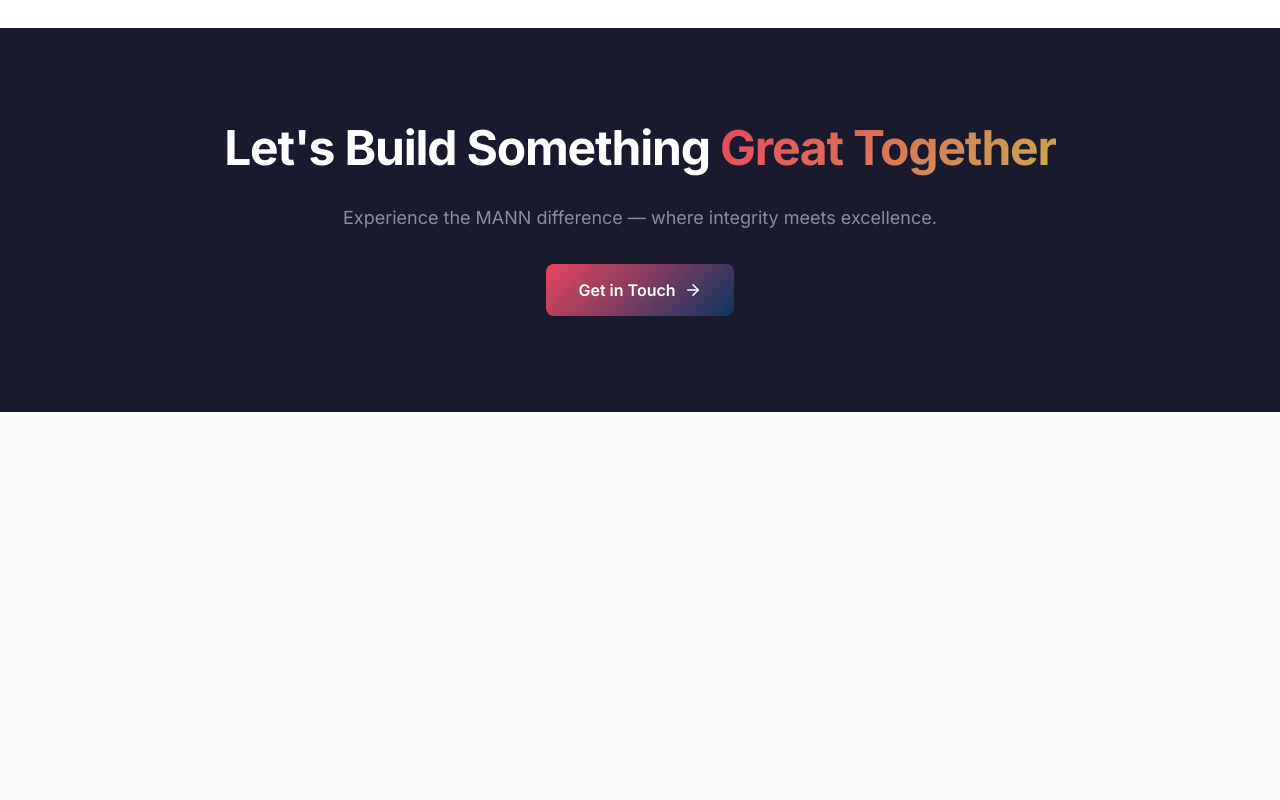
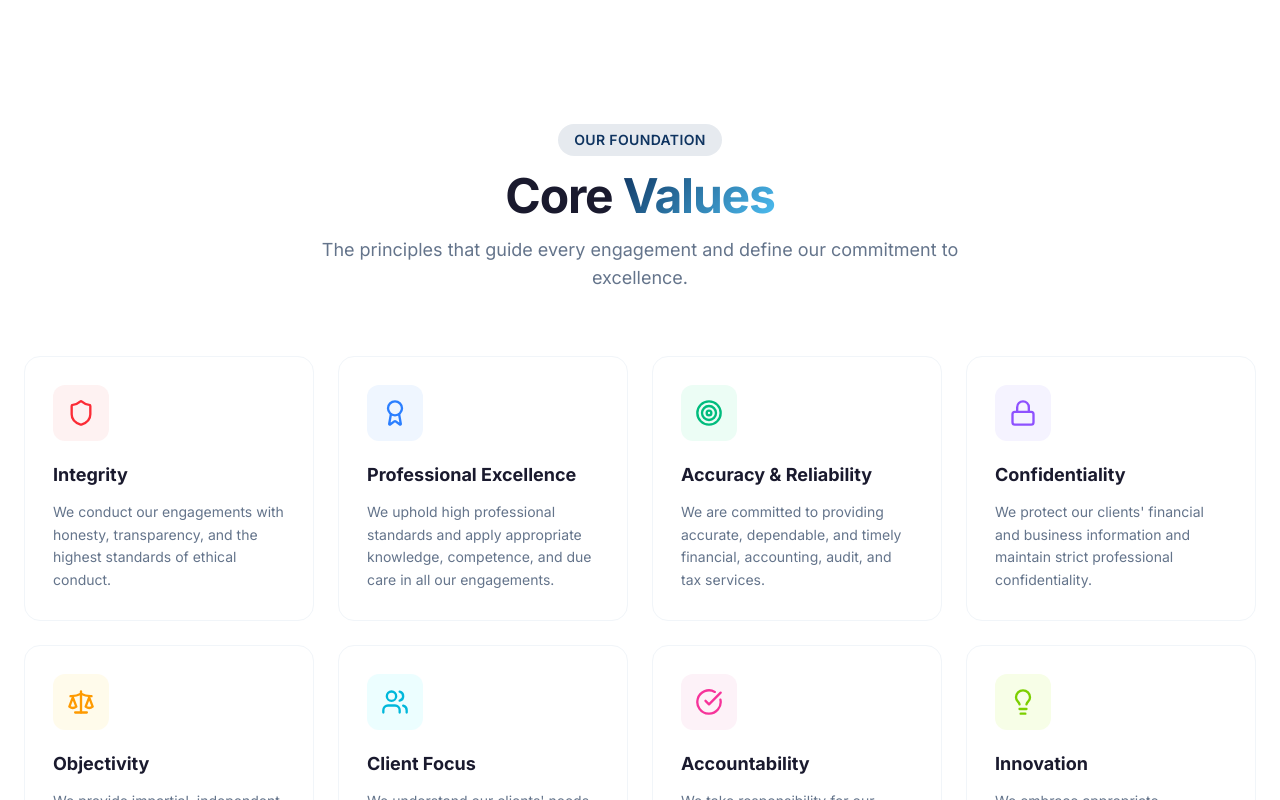
Before and after one commit to glorino/mann, a Next.js app: page /about in a window 1280 px wide. Shown: the part 2280-3080 px from the top of the page. Before the commit the page ends 2692 px from the top, so only its background shows below. Built offline with nearby package versions, Linux system fonts and the light colour scheme.

Commit message:
Fix navbar visibility + add core values to About page

```diff
--- a/src/app/about/page.tsx
+++ b/src/app/about/page.tsx
@@ -1,6 +1,17 @@
 import Link from "next/link";
 import PageHeader from "@/components/PageHeader";
-import { Target, Eye, ArrowRight, Shield, Award, Users, Lightbulb } from "lucide-react";
+import {
+  Target,
+  Eye,
+  ArrowRight,
+  Shield,
+  Award,
+  Users,
+  Lightbulb,
+  Lock,
+  Scale,
+  CheckCircle,
+} from "lucide-react";
 
 export default function AboutPage() {
   return (
@@ -146,6 +157,48 @@
         </div>
       </section>
 
+      {/* Core Values */}
+      <section className="py-24 bg-white">
+        <div className="max-w-7xl mx-auto px-6">
+          <div className="text-center mb-16">
+            <span className="inline-block px-4 py-1.5 bg-primary/10 text-primary text-sm font-semibold rounded-full mb-4 tracking-wide uppercase">
+              Our Foundation
+            </span>
+            <h2 className="text-4xl md:text-5xl font-bold text-dark tracking-tight">
+              Core <span className="gradient-text-blue">Values</span>
+            </h2>
+            <p className="text-lg text-muted max-w-2xl mx-auto mt-4">
+              The principles that guide every engagement and define our commitment to excellence.
+            </p>
+          </div>
+
+          <div className="grid grid-cols-1 md:grid-cols-2 lg:grid-cols-4 gap-6">
+            {[
+              { icon: Shield, title: "Integrity", description: "We conduct our engagements with honesty, transparency, and the highest standards of ethical conduct.", color: "from-red-500 to-rose-600", bgColor: "bg-red-50", iconColor: "text-red-500" },
+              { icon: Award, title: "Professional Excellence", description: "We uphold high professional standards and apply appropriate knowledge, competence, and due care in all our engagements.", color: "from-blue-500 to-indigo-600", bgColor: "bg-blue-50", iconColor: "text-blue-500" },
+              { icon: Target, title: "Accuracy & Reliability", description: "We are committed to providing accurate, dependable, and timely financial, accounting, audit, and tax services.", color: "from-emerald-500 to-teal-600", bgColor: "bg-emerald-50", iconColor: "text-emerald-500" },
+              { icon: Lock, title: "Confidentiality", description: "We protect our clients' financial and business information and maintain strict professional confidentiality.", color: "from-violet-500 to-purple-600", bgColor: "bg-violet-50", iconColor: "text-violet-500" },
+              { icon: Scale, title: "Objectivity", description: "We provide impartial, independent, and evidence-based professional advice, free from bias and inappropriate influence.", color: "from-amber-500 to-orange-600", bgColor: "bg-amber-50", iconColor: "text-amber-500" },
+              { icon: Users, title: "Client Focus", description: "We understand our clients' needs and provide practical, responsive, and value-driven solutions tailored to their objectives.", color: "from-cyan-500 to-sky-600", bgColor: "bg-cyan-50", iconColor: "text-cyan-500" },
+              { icon: CheckCircle, title: "Accountability", description: "We take responsibility for our professional work, decisions, and commitments, while maintaining transparency with our clients.", color: "from-pink-500 to-fuchsia-600", bgColor: "bg-pink-50", iconColor: "text-pink-500" },
+              { icon: Lightbulb, title: "Innovation", description: "We embrace appropriate technology, modern practices, and continuous improvement to deliver efficient and high-quality professional services.", color: "from-lime-500 to-green-600", bgColor: "bg-lime-50", iconColor: "text-lime-500" },
+            ].map((value) => {
+              const Icon = value.icon;
+              return (
+                <div key={value.title} className="group relative bg-white rounded-2xl p-7 border border-slate-100 card-hover cursor-default">
+                  <div className={`absolute top-0 left-0 right-0 h-1 rounded-t-2xl bg-gradient-to-r ${value.color} opacity-0 group-hover:opacity-100 transition-opacity duration-300`} />
+                  <div className={`w-14 h-14 rounded-xl ${value.bgColor} flex items-center justify-center mb-5 group-hover:scale-110 transition-transform duration-300`}>
+                    <Icon className={`${value.iconColor} w-7 h-7`} />
+                  </div>
+                  <h3 className="text-lg font-bold text-dark mb-3 group-hover:text-accent transition-colors duration-300">{value.title}</h3>
+                  <p className="text-sm text-muted leading-relaxed">{value.description}</p>
+                </div>
+              );
+            })}
+          </div>
+        </div>
+      </section>
+
       {/* CTA */}
       <section className="py-24 bg-dark">
         <div className="max-w-4xl mx-auto px-6 text-center space-y-8">
--- a/src/components/Navbar.tsx
+++ b/src/components/Navbar.tsx
@@ -58,12 +58,14 @@
 
   return (
     <header
-      className={`fixed top-0 left-0 right-0 z-[100] transition-all duration-300 ${
+      className={`fixed top-0 left-0 right-0 z-[100] transition-all duration-300 border-b border-white/10 ${
         scrolled
-          ? "bg-white shadow-lg shadow-black/5"
-          : "bg-[#0d1117]"
+          ? "bg-white shadow-xl shadow-black/10 border-b-slate-200"
+          : "bg-[#0f172a]"
       }`}
     >
+      {/* Red accent strip at very top */}
+      <div className="h-[3px] bg-gradient-to-r from-[#e94560] via-[#c8a951] to-[#0f3460]" />
       <div className="max-w-7xl mx-auto px-6">
         <div className="flex items-center justify-between h-16 lg:h-[72px]">
           {/* Logo */}
```
